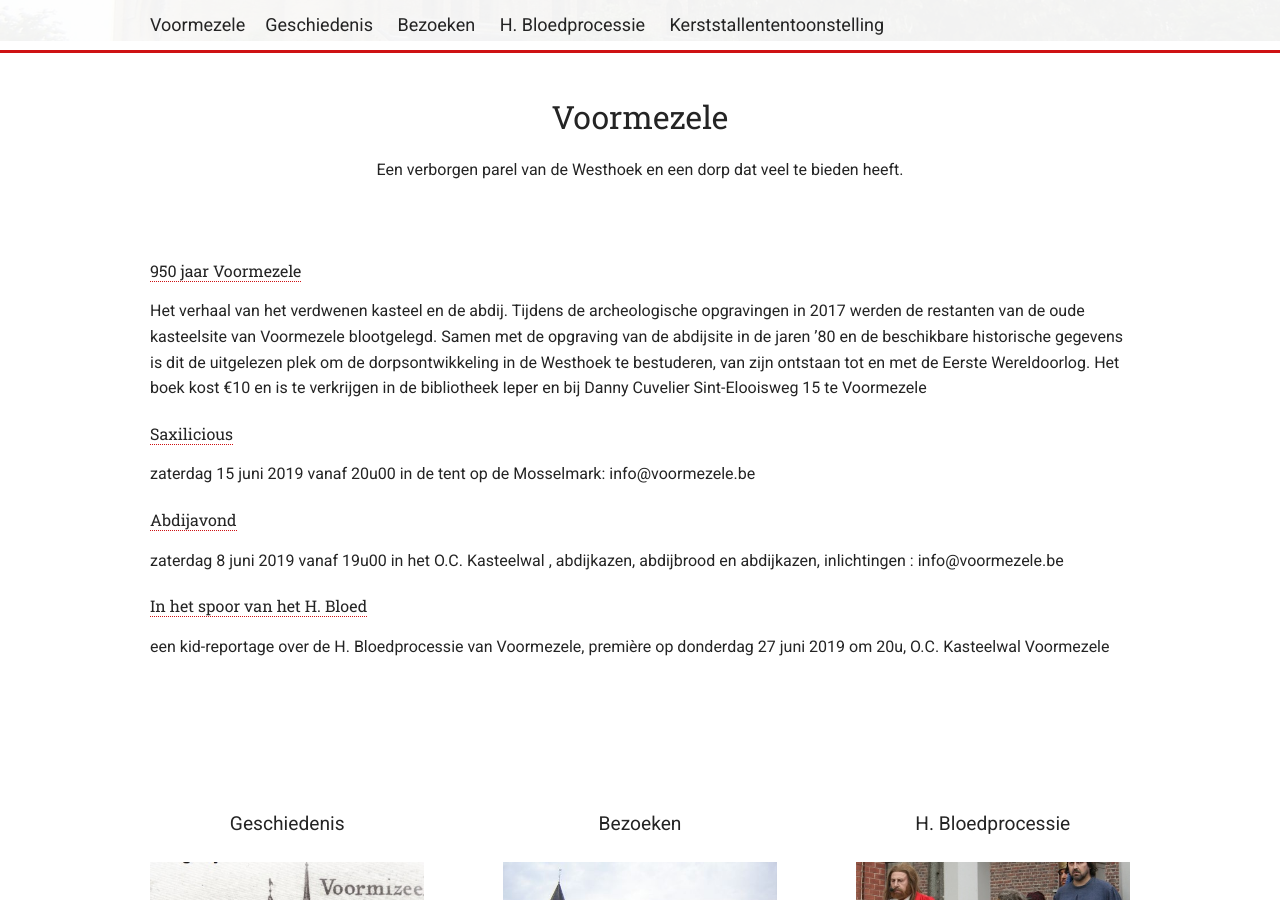
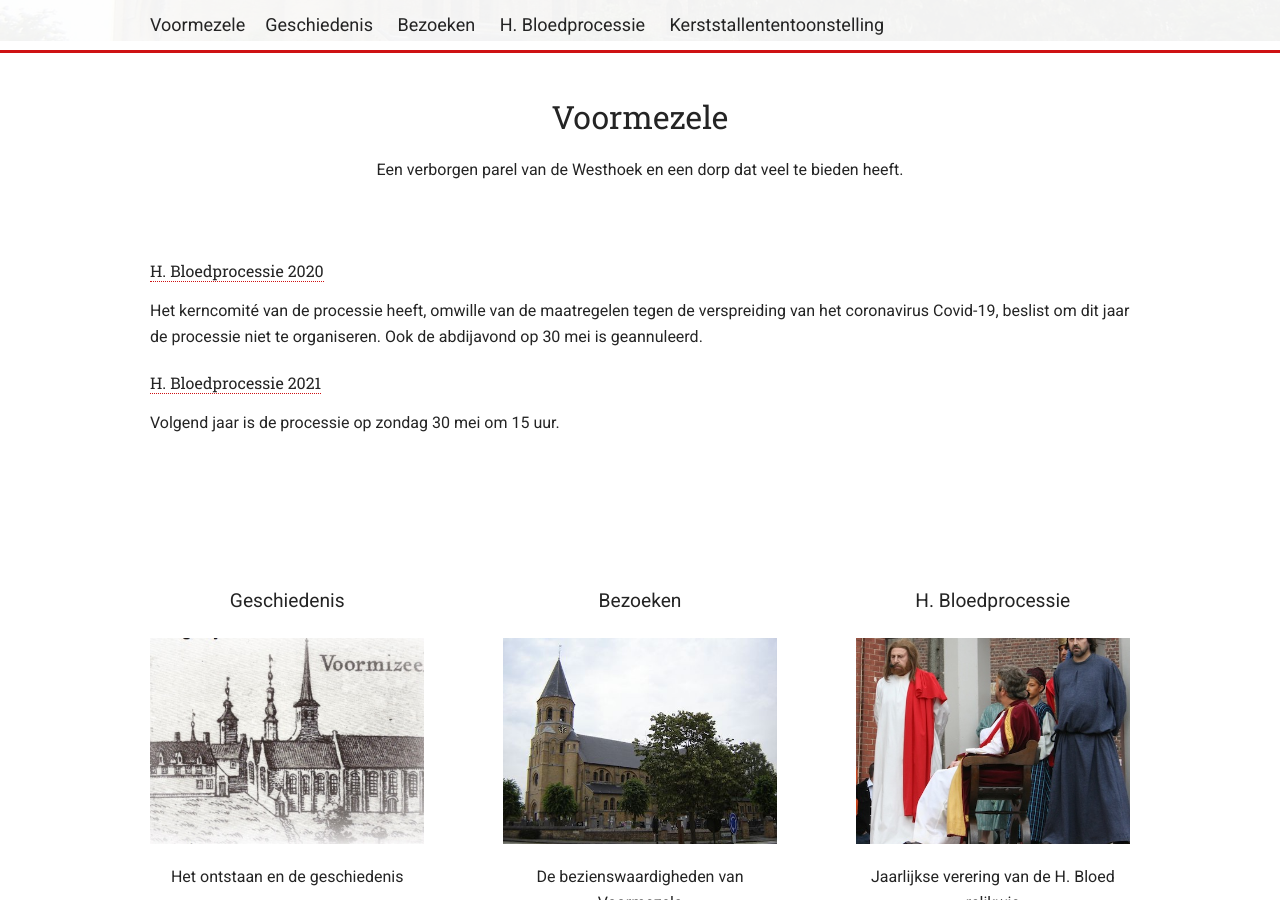
Before and after one commit to dannycuvelier/voormezele.github.io, a Jekyll site: the page built from index.html, in a window 1280 px wide and 900 px high, scrolled down 534 px. Built offline with Jekyll 4.4.1, drawn with Linux system fonts in a browser that asks for light colours.

Commit message:
processie : afgelasting 2020 ; aankondiging 2021

```diff
--- a/_data/announcements.json
+++ b/_data/announcements.json
@@ -1,22 +1,12 @@
 [
     {
-        "title": "950 jaar Voormezele",
-        "description": "Het verhaal van het verdwenen kasteel en de abdij. Tijdens de archeologische opgravingen in 2017 werden de restanten van de oude kasteelsite van Voormezele blootgelegd. Samen met de opgraving van de abdijsite in de jaren ’80 en de beschikbare historische gegevens is dit de uitgelezen plek om de dorpsontwikkeling in de Westhoek te bestuderen, van zijn ontstaan tot en met de Eerste Wereldoorlog. Het boek kost €10 en is te verkrijgen in de bibliotheek Ieper en bij Danny Cuvelier Sint-Elooisweg 15 te Voormezele",
+        "title": "H. Bloedprocessie 2020",
+        "description": "Het kerncomité van de processie heeft, omwille van de maatregelen tegen de verspreiding van het coronavirus Covid-19, beslist om dit jaar de processie niet te organiseren. Ook de abdijavond op 30 mei is geannuleerd.",
         "link": "https://voormezele.be"
     },
     {
-        "title": "Saxilicious",
-        "description": "zaterdag 15 juni 2019 vanaf 20u00 in de tent op de Mosselmark: info@voormezele.be",
+        "title": "H. Bloedprocessie 2021",
+        "description": "Volgend jaar is de processie op zondag 30 mei om 15 uur.",
         "link": "https://voormezele.be"
-    },
-    {
-        "title": "Abdijavond",
-        "description": "zaterdag 8 juni 2019 vanaf 19u00 in het O.C. Kasteelwal , abdijkazen, abdijbrood en abdijkazen, inlichtingen : info@voormezele.be",
-        "link": "https://voormezele.be"
-    },
-    {
-        "title": "In het spoor van het H. Bloed",
-        "description": "een kid-reportage over de H. Bloedprocessie van Voormezele, première op donderdag 27 juni 2019 om 20u, O.C. Kasteelwal Voormezele",
-        "link": "https://www.ypermuseum.be/heilig-bloedprocessie "
     }
 ]
```
